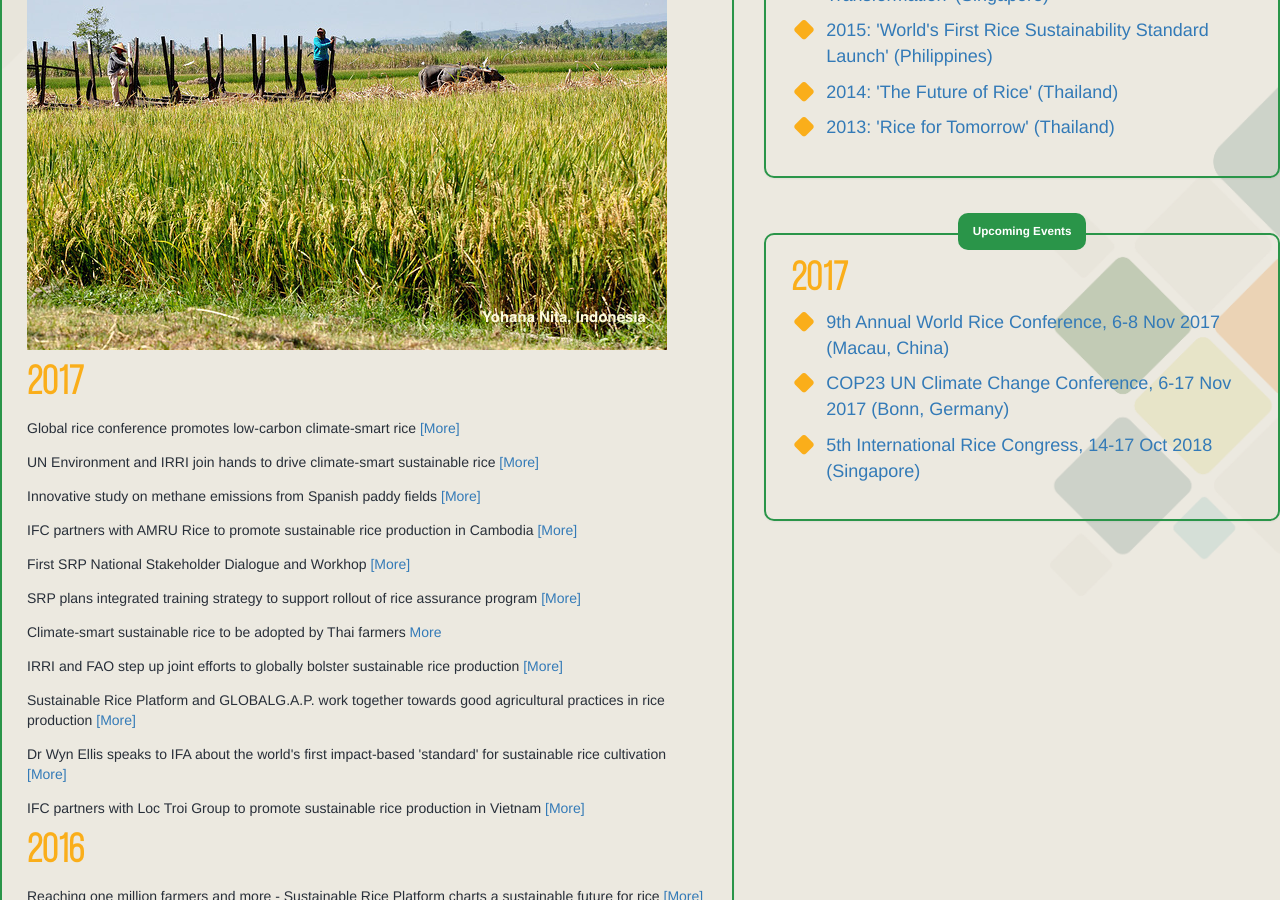
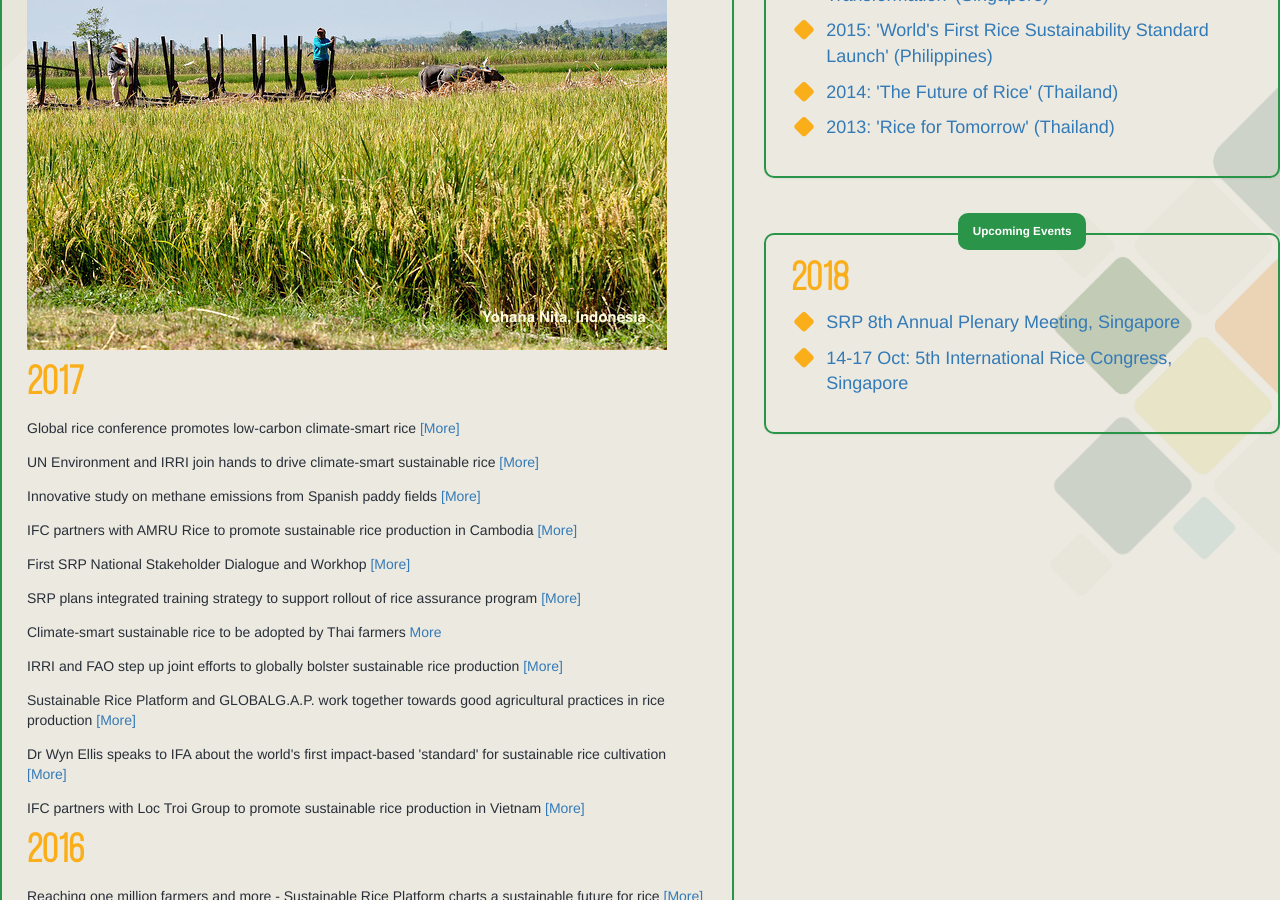
Before and after one commit to sustainablericeplatform/sustainablericeplatform.github.io, a Jekyll site: the page built from News-and-Events/index.html, in a window 1280 px wide and 900 px high, scrolled down 738 px. Built offline with Jekyll 4.4.1, drawn with Linux system fonts in a browser that asks for light colours.

Commit message:
Update index.html

```diff
--- a/News-and-Events/index.html
+++ b/News-and-Events/index.html
@@ -61,13 +61,14 @@ layout: default
                         <h3>Upcoming Events</h3>
                     </div>
                     <div class="panel-body">
-                        <h1 class="year">2017</h1>
+                        <h1 class="year">2018</h1>
                         <ul class="srp-list">
                         <!--<li><i class="fa fa-square"></i> <a href="/assets/docs/Updated Background, Programme and Registration Form for the SRP Training Strategy Workshop 3-4 May 2017.pdf" target="_blank">Sustainable Rice Platform Training Strategy Workshop, 3-4 May 2017 (International Rice Research Institute, Los Banos, Philippines)</a></li>
-                        <li><i class="fa fa-square"></i> <a href="/assets/docs/SRP National Stakeholder Dialogue and Workshop - Islamabad 23 May 2017.pdf" target="_blank">SRP National Stakeholder Dialogue and Workshop, 23 May 2017 (Serena Hotel, Islamabad, Pakistan)</a></li>-->
+                        <li><i class="fa fa-square"></i> <a href="/assets/docs/SRP National Stakeholder Dialogue and Workshop - Islamabad 23 May 2017.pdf" target="_blank">SRP National Stakeholder Dialogue and Workshop, 23 May 2017 (Serena Hotel, Islamabad, Pakistan)</a></li>
                             <li><i class="fa fa-square"></i> <a href="http://trtworldrice.com" target="_blank">9th Annual World Rice Conference, 6-8 Nov 2017 (Macau, China)</a></li>
-                        <li><i class="fa fa-square"></i> <a  href="https://cop23.com.fj" target="_blank">COP23 UN Climate Change Conference, 6-17 Nov 2017 (Bonn, Germany)</a></li>
-                        <li><i class="fa fa-square"></i> <a  href="https://sites.google.com/a/irri.org/ricecongress/irc2018" target="_blank">5th International Rice Congress, 14-17 Oct 2018 (Singapore)</a></li>
+                        <li><i class="fa fa-square"></i> <a  href="https://cop23.com.fj" target="_blank">COP23 UN Climate Change Conference, 6-17 Nov 2017 (Bonn, Germany)</a></li>-->
+                           <li><i class="fa fa-square"></i> <a  href="" target="_blank">SRP 8th Annual Plenary Meeting, Singapore</a></li>
+                        <li><i class="fa fa-square"></i> <a  href="https://sites.google.com/a/irri.org/ricecongress/irc2018" target="_blank">14-17 Oct: 5th International Rice Congress, Singapore</a></li>
                         </ul>
                     </div>
                 </div>
```
